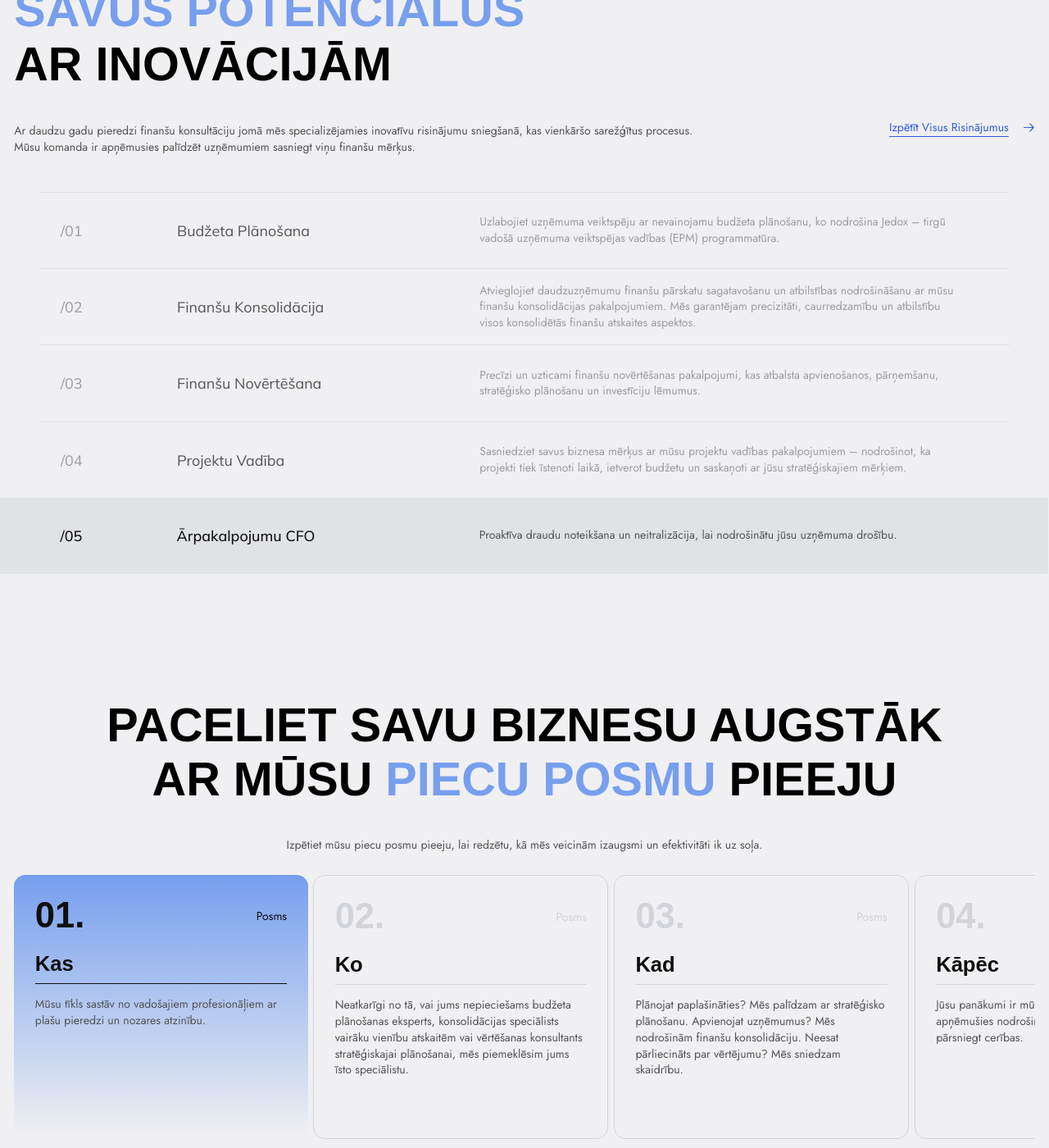
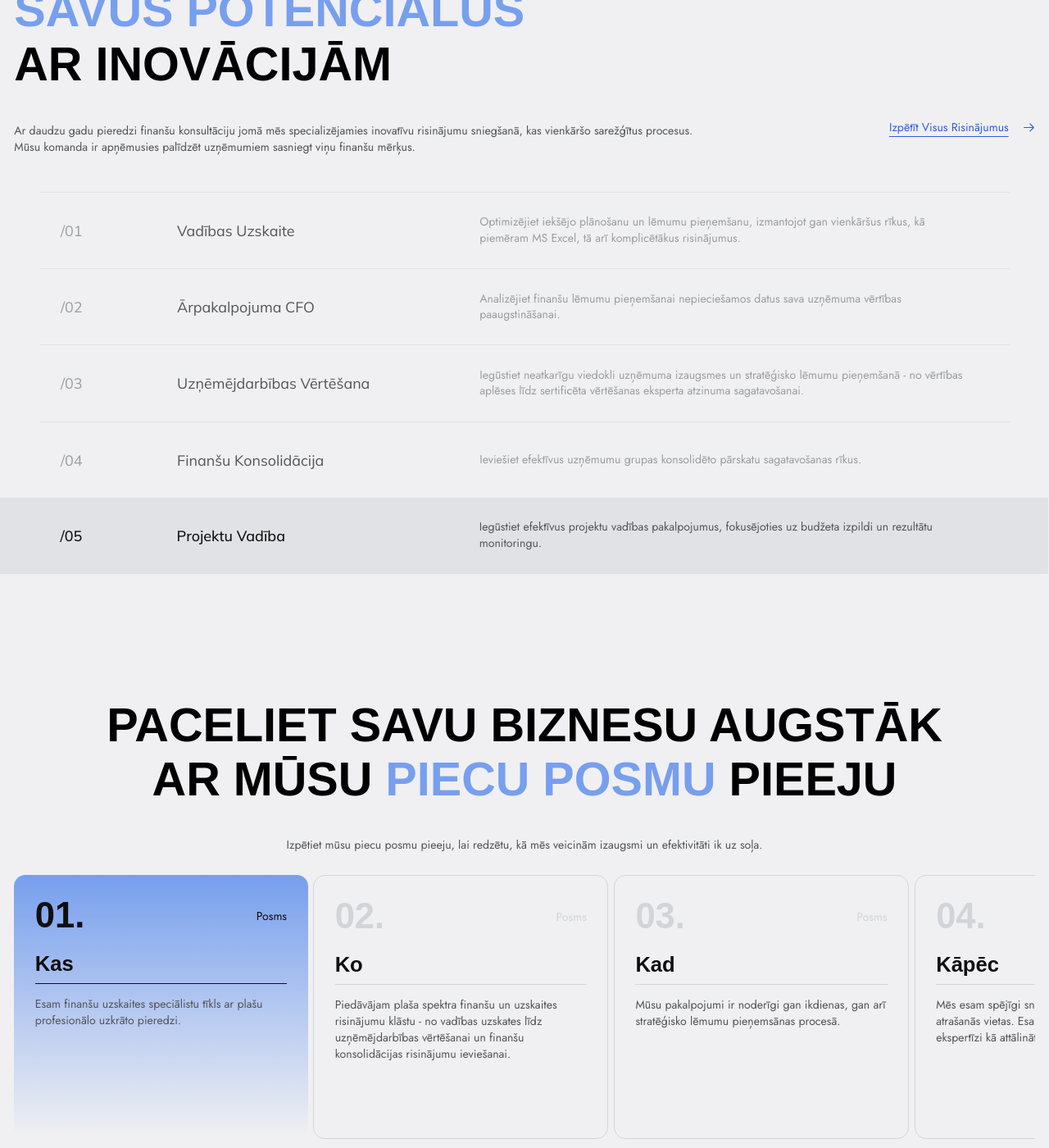
Before and after one commit to amaksix/5w, a Jekyll site: the page built from lv/index.md, in a window 1280 px wide and 1400 px high, scrolled down 1623 px. Shown: the whole window at 82% size. Built offline with Jekyll 4.4.1, drawn with Linux system fonts in a browser that asks for light colours; some web fonts are replaced; some of the changed text lies outside the part shown.

Commit message:
update lat text

```diff
--- a/_data/translations.yml
+++ b/_data/translations.yml
@@ -4,7 +4,7 @@ en:
 
   main_header_first: "WHERE FINANCE MEETS"
   main_header_second: "INNOVATION"
-  explore_text: "Unlock growth and efficiency with our comprehensive suite of financial services—Budgeting, Planning, Consolidation, Valuation, and Project Management. Designed to empower your decision-making, our solutions help you stay ahead in a competitive market."
+  explore_text: "Unlock growth and efficiency with our comprehensive suite of financial advisory services — Management Accounting, Outsourced CFO services, Business Valuation, Financial consolidation and Project Management. Designed to empower your decision-making, our solutions help you stay ahead in a competitive market."
   explore_button: "Explore Our Solutions"
   about_us_title: "ABOUT US"
   about_us_text: "With years of experience in financial consulting, we specialize in delivering innovative solutions that simplify complex processes. Our team is dedicated to helping businesses achieve their financial goals."
@@ -15,16 +15,16 @@ en:
   contact_us_text: "Take the next step toward financial excellence. Contact us today for a personalized consultation."
   products_button: "Explore All Solutions"
 
-  solutions_element_first_header: "Budgeting & Planning"
-  solutions_element_second_header: "Financial Consolidation"
-  solutions_element_third_header: "Financial Valuation"
-  solutions_element_forth_header: "Project Management"
-  solutions_element_fifth_header: "Outsorced CFO"
-  solutions_element_first_text: "Drive business performance with seamless budgeting and planning powered by Jedox, the market-leading enterprise performance management (EPM) software."
-  solutions_element_second_text: "Make multi-entity reporting and compliance easy with our Financial Consolidationservices. We ensure accuracy, transparency, and compliance in all aspects of consolidated financial reporting."
-  solutions_element_third_text: "Accurate and reliable Financial Valuation services to support mergers, acquisitions, strategic planning, and investment decisions."
-  solutions_element_forth_text: "Achieve your business objectives with our Project Management services—ensuring projects are delivered on time, within budget, and aligned with your strategic goals."
-  solutions_element_fifth_text: "Proactive threat detection and neutralization to keep your business secure."
+  solutions_element_first_header: "Management Accounting"
+  solutions_element_second_header: "Outsourced CFO services"
+  solutions_element_third_header: "Business Valuation"
+  solutions_element_forth_header: "Financial Consolidation"
+  solutions_element_fifth_header: "Project Management"
+  solutions_element_first_text: "Optimize your planning and decision making process, using simple tools like MS Excel or complex cloud-based solutions."
+  solutions_element_second_text: "Obtain and analyze neccesary data for your financial decisions to increase value of your business."
+  solutions_element_third_text: "Advisory and certified expert opinion to support company growth and strategic decisions."
+  solutions_element_forth_text: "Streamline multi-entity reporting with powerful consolidation tools."
+  solutions_element_fifth_text: "Manage projects efficiently with a focus on budget and performance."
 
   phases_header: 'Elevate Your Business with <span>Our</span><span class="highlight-text">&nbsp;Five-Phase&nbsp;</span> Approach'
   phases_text: 'Explore our five-phase approach to see how we drive growth and efficiency at every step'
@@ -172,10 +172,10 @@ lv:
 
   main_header_first: "Inovatīvi risinājumi finanšu "
   main_header_second: "uzskaitē un vadībā"
-  explore_text: "Atklājiet izaugsmi un efektivitāti ar mūsu finanšu pakalpojumu klāstu—Budžetēšana, Plānošana, Konsolidācija, Vērtēšana un Projektu vadība. Mūsu risinājumi palīdz jums būt soli priekšā konkurentiem."
-  explore_button: "Izpētīt Mūsu Risinājumus"
+  explore_text: "Iepazīstinām ar mūsu piedāvāto finanšu konsultāciju pakalpojumu klāstu — vadības uzskaite, ārpakalpojuma CFO, uzņēmējdarbības vērtēšana, finanšu konsolidācija un projektu vadība. Mūsu risinājumi ir izveidoti Jūsu ikdienas un stratēģisko lēmumu pieņemšanas atbalstam."
+  explore_button: "Izpētīt Risinājumus"
   about_us_title: "PAR MUMS"
-  about_us_text: "Ar daudzu gadu pieredzi finanšu konsultāciju jomā, mēs piedāvājam inovatīvus risinājumus, kas vienkāršo sarežģītus procesus. Mūsu komanda palīdz uzņēmumiem sasniegt savus finanšu mērķus."
+  about_us_text: "Uzkrāto finanšu konsultāciju pieredzi izmantojam inovatīvu risinājumu ieviešanā, vienkāršojot sarežģītus finanšu un uzskaites procesus. Mūsu komanda ir apņēmības pilna palīdzēt uzņēmumiem to noteikto mērķu sasniegšanā."
   about_us_button: "Uzzināt Vairāk"
   solutions_header: 'Aizdedziet <span class="highlight-text"> Savus Potenciālus</span> ar Inovācijām'
   solutions_text: 'Ar daudzu gadu pieredzi finanšu konsultāciju jomā mēs specializējamies inovatīvu risinājumu sniegšanā, kas vienkāršo sarežģītus procesus. Mūsu komanda ir apņēmusies palīdzēt uzņēmumiem sasniegt viņu finanšu mērķus.'
@@ -183,16 +183,16 @@ lv:
   contact_us_text: 'Speriet nākamo soli pretī finanšu izcilībai. Sazinieties ar mums jau šodien, lai saņemtu personalizētu konsultāciju.'
   products_button: "Izpētīt Visus Risinājumus"
 
-  solutions_element_first_header: "Budžeta Plānošana"
-  solutions_element_second_header: "Finanšu Konsolidācija"
-  solutions_element_third_header: "Finanšu Novērtēšana"
-  solutions_element_forth_header: "Projektu Vadība"
-  solutions_element_fifth_header: "Ārpakalpojumu CFO"
-  solutions_element_first_text: "Uzlabojiet uzņēmuma veiktspēju ar nevainojamu budžeta plānošanu, ko nodrošina Jedox – tirgū vadošā uzņēmuma veiktspējas vadības (EPM) programmatūra."
-  solutions_element_second_text: "Atvieglojiet daudzuzņēmumu finanšu pārskatu sagatavošanu un atbilstības nodrošināšanu ar mūsu finanšu konsolidācijas pakalpojumiem. Mēs garantējam precizitāti, caurredzamību un atbilstību visos konsolidētās finanšu atskaites aspektos."
-  solutions_element_third_text: "Precīzi un uzticami finanšu novērtēšanas pakalpojumi, kas atbalsta apvienošanos, pārņemšanu, stratēģisko plānošanu un investīciju lēmumus."
-  solutions_element_forth_text: "Sasniedziet savus biznesa mērķus ar mūsu projektu vadības pakalpojumiem – nodrošinot, ka projekti tiek īstenoti laikā, ietverot budžetu un saskaņoti ar jūsu stratēģiskajiem mērķiem."
-  solutions_element_fifth_text: "Proaktīva draudu noteikšana un neitralizācija, lai nodrošinātu jūsu uzņēmuma drošību."
+  solutions_element_first_header: "Vadības Uzskaite"
+  solutions_element_second_header: "Ārpakalpojuma CFO"
+  solutions_element_third_header: "Uzņēmējdarbības Vērtēšana"
+  solutions_element_forth_header: "Finanšu Konsolidācija"
+  solutions_element_fifth_header: "Projektu Vadība"
+  solutions_element_first_text: "Optimizējiet iekšējo plānošanu un lēmumu pieņemšanu, izmantojot gan vienkāršus rīkus, kā piemēram MS Excel, tā arī komplicētākus risinājumus."
+  solutions_element_second_text: " Analizējiet finanšu lēmumu pieņemšanai nepieciešamos datus sava uzņēmuma vērtības paaugstināšanai."
+  solutions_element_third_text: "Iegūstiet neatkarīgu viedokli uzņēmuma izaugsmes un stratēģisko lēmumu pieņemšanā - no vērtības aplēses līdz sertificēta vērtēšanas eksperta atzinuma sagatavošanai."
+  solutions_element_forth_text: "Ieviešiet efektīvus uzņēmumu grupas konsolidēto pārskatu sagatavošanas rīkus."
+  solutions_element_fifth_text: "Iegūstiet efektīvus projektu vadības pakalpojumus, fokusējoties uz budžeta izpildi un rezultātu monitoringu."
 
   phases_header: 'Paceliet savu biznesu augstāk <span>ar mūsu</span><span class="highlight-text">&nbsp;piecu posmu&nbsp;</span> pieeju'
   phases_text: 'Izpētiet mūsu piecu posmu pieeju, lai redzētu, kā mēs veicinām izaugsmi un efektivitāti ik uz soļa.'
@@ -202,11 +202,11 @@ lv:
   "phase_scroll_content_header_third": "Kad"
   "phase_scroll_content_header_forth": "Kāpēc"
   "phase_scroll_content_header_fifth": "Kur"
-  "phase_scroll_content_text_first": "Mūsu tīkls sastāv no vadošajiem profesionāļiem ar plašu pieredzi un nozares atzinību."
-  "phase_scroll_content_text_second": "Neatkarīgi no tā, vai jums nepieciešams budžeta plānošanas eksperts, konsolidācijas speciālists vairāku vienību atskaitēm vai vērtēšanas konsultants stratēģiskajai plānošanai, mēs piemeklēsim jums īsto speciālistu."
-  "phase_scroll_content_text_third": "Plānojat paplašināties? Mēs palīdzam ar stratēģisko plānošanu. Apvienojat uzņēmumus? Mēs nodrošinām finanšu konsolidāciju. Neesat pārliecināts par vērtējumu? Mēs sniedzam skaidrību."
-  "phase_scroll_content_text_forth": "Jūsu panākumi ir mūsu prioritāte. Mēs esam apņēmušies nodrošināt izmērāmu rezultātu un pārsniegt cerības."
-  "phase_scroll_content_text_fifth": "Mēs strādājam globāli, savienojot uzņēmumus ar augstākās klases finanšu ekspertiem neatkarīgi no atrašanās vietas. Neatkarīgi no tā, vai esat jaunuzņēmums, vidēja lieluma uzņēmums vai liela korporācija, mēs nodrošinām jums nepieciešamo ekspertīzi – gan virtuāli, gan klātienē."
+  "phase_scroll_content_text_first": "Esam finanšu uzskaites speciālistu tīkls ar plašu profesionālo uzkrāto pieredzi."
+  "phase_scroll_content_text_second": "Piedāvājam plaša spektra finanšu un uzskaites risinājumu klāstu - no vadības uzskates līdz uzņēmējdarbības vērtēšanai un finanšu konsolidācijas risinājumu ieviešanai."
+  "phase_scroll_content_text_third": "Mūsu pakalpojumi ir noderīgi gan ikdienas, gan arī stratēģisko lēmumu pieņemsānas procesā."
+  "phase_scroll_content_text_forth": "Mēs esam spējīgi sniegt konsultāciju neatkarīgi no atrašanās vietas. Esam gatavi sniegt nepieciešamo ekspertīzi kā attālināti, tā arī klātienē."
+  "phase_scroll_content_text_fifth": "Jūsu panākumi ir mūsu prioritāte, tāpēc mēs vēlamies nodrošināt izmērāmus rezultātus jūsu mērķu sasniegšanai."
   products_header: 'Izpētiet mūsu <span class="highlight-text">&nbsp;pakalpojumus</span>'
   products_description_header: "Uzticams risinājums vadošajiem uzņēmumiem dažādās nozarēs, kas nodrošina reālu ietekmi."
   products_description_text: 'Piedāvājam uzņēmumiem dažādus pakalpojumus finanšu procesu uzlabošanai, darbības optimizēšanai un datos balstītu lēmumu pieņemšanai. Uzziniet, kā mūsu risinājumi var palīdzēt jūsu biznesa izaugsmē.'
```
